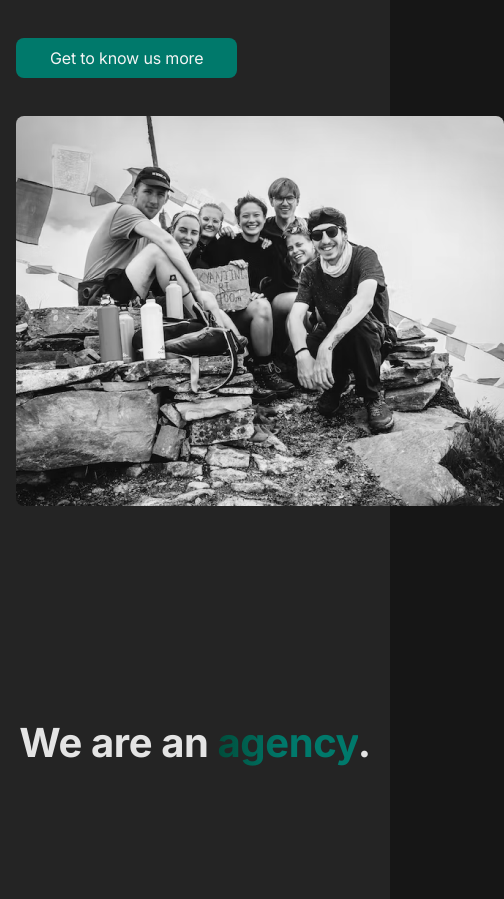
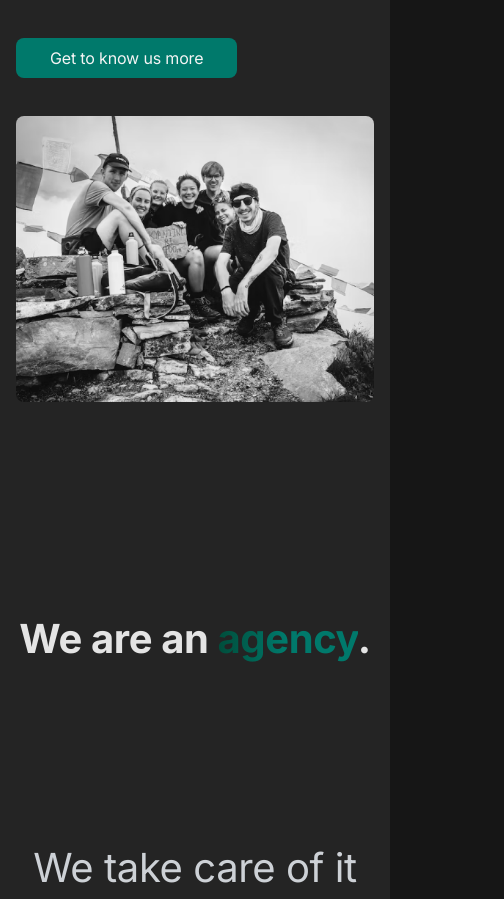
Before and after one commit to Migacz-Brothers/migacz-brothers, a Next.js app: page / in a window 390 px wide. Shown: the part 950-1849 px from the top of the page, 504 px wide, since content can reach past the window. Built offline with nearby package versions, Linux system fonts and the light colour scheme.

Commit message:
fix unresponsive image at AboutUs section

```diff
--- a/components/Home/AboutUs.tsx
+++ b/components/Home/AboutUs.tsx
@@ -21,7 +21,11 @@ const AboutUs = (): JSX.Element => {
           </Paragraph>
           <CallToAction href='/about-us'>Get to know us more</CallToAction>
         </DataWrapper>
-        <Media src={AboutUsImage} alt='company ilustration' />
+        <Media
+          src={AboutUsImage}
+          alt='company ilustration'
+          layout='responsive'
+        />
       </AboutUsWrapper>
     </SectionWrapper>
   );
@@ -80,6 +84,8 @@ const CallToAction = styled(Link)`
 const Media = styled(Image)`
   margin-left: 16px;
   border-radius: var(--rounded);
+  object-fit: cover;
+  max-width: 488px;
 
   @media (max-width: 980px) {
     margin-left: 0px;
```
